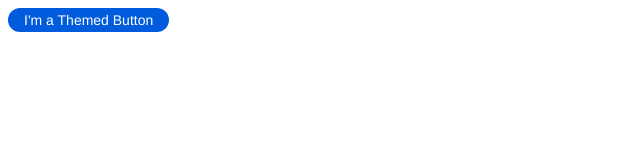
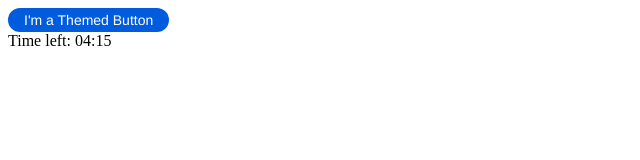
Before and after one commit to Ewager1/scrambled, a React (Create React App) app in the folder frontend/: page / in a window 1280 px wide. Shown: the top 160 px of the page, without its empty margins (0-640 px from the left). Built offline with nearby package versions, Linux system fonts and the light colour scheme.

Commit message:
New Timer as Contributor

```diff
--- a/frontend/src/App.js
+++ b/frontend/src/App.js
@@ -1,5 +1,5 @@
 import { ThemeProvider } from "styled-components";
-import { StartButton } from "./components";
+import { StartButton, Timer } from "./components";
 import { theme } from "./styles";
 
 function App() {
@@ -9,6 +9,7 @@ function App() {
         <div>
           <StartButton>I'm a Themed Button</StartButton>
         </div>
+          <Timer />
       </ThemeProvider>
     </div>
   );
--- /dev/null
+++ b/frontend/src/components/Timer/Timer.js
@@ -0,0 +1,24 @@
+import React, { useEffect, useState } from "react";
+
+export default function Timer() {
+  //This is where the time is set
+  const [time, setTime] = useState(260);
+
+  useEffect(() => {
+    const timer = setInterval(() => {
+      setTime((time) => {
+        if (time === 0) {
+          clearInterval(timer);
+          return 0;
+        } else return time - 1;
+      });
+    }, 1000);
+  }, []);
+
+  return (
+    <div className="Timer">
+        Time left: {`${Math.floor(time / 60)}`.padStart(2, 0)}:
+        {`${time % 60}`.padStart(2, 0)}
+    </div>
+  );
+}
--- /dev/null
+++ b/frontend/src/components/Timer/index.js
@@ -0,0 +1 @@
+export {default } from "./Timer"
--- a/frontend/src/components/index.js
+++ b/frontend/src/components/index.js
@@ -1 +1,2 @@
 export { default as StartButton } from "./StartButton";
+export { default as Timer } from "./Timer"
```
